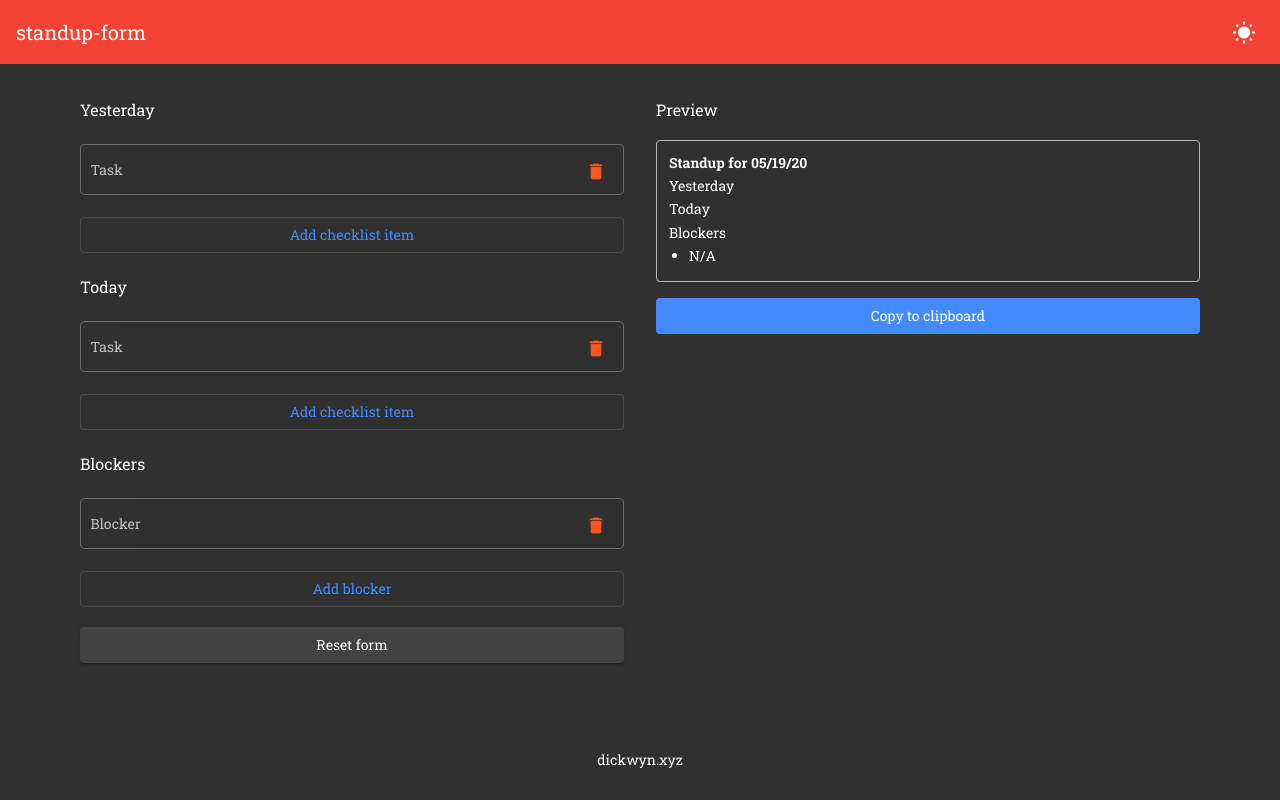
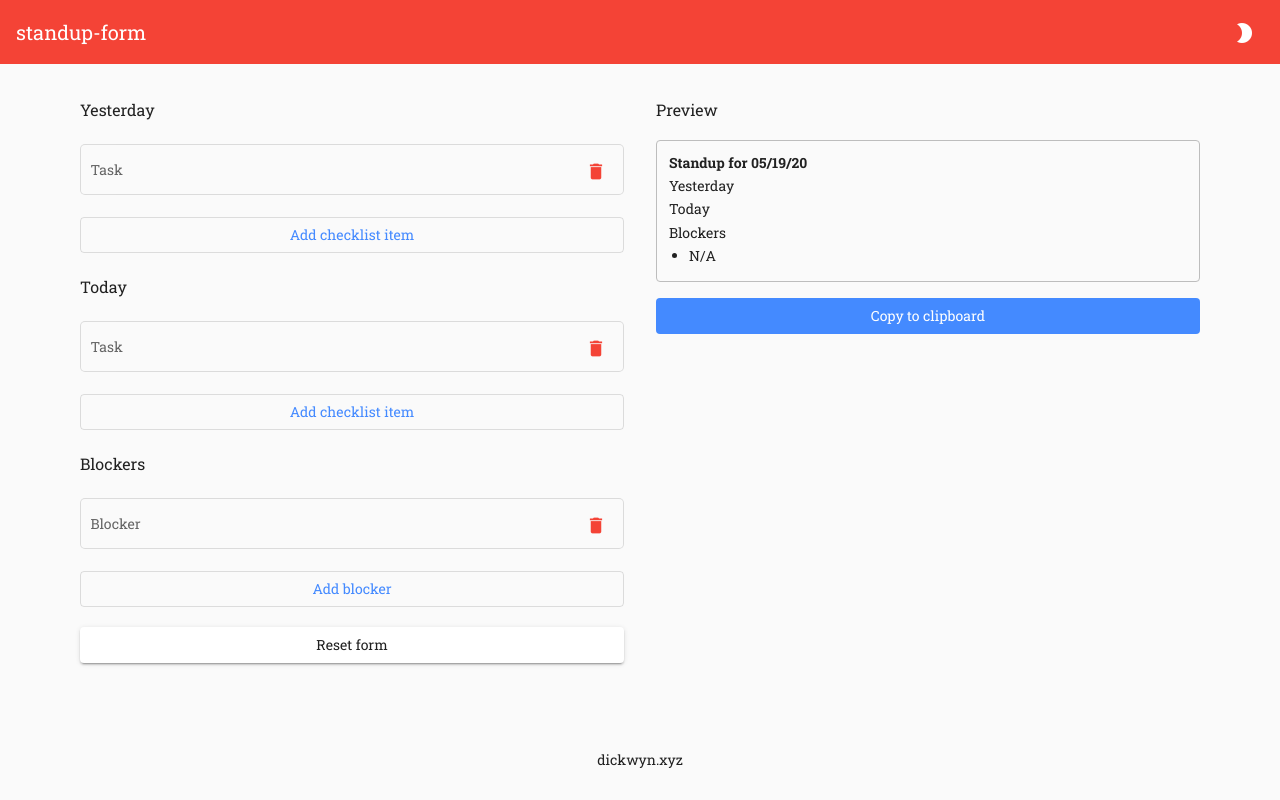
Before and after one commit to dickwyn/standup-form, an Angular app: page / in a window 1280 px wide. Built offline with nearby package versions, Linux system fonts and the light colour scheme.

Commit message:
(config) Set light mode to default

```diff
--- a/src/app/header/header.component.ts
+++ b/src/app/header/header.component.ts
@@ -8,7 +8,7 @@ import { name } from '../../../package.json';
 })
 export class HeaderComponent implements OnInit {
   appName: string = name;
-  isDarkMode: boolean = true;
+  isDarkMode = false;
   body: DOMTokenList = document.getElementsByTagName('body')[0].classList;
 
   ngOnInit(): void {
```
